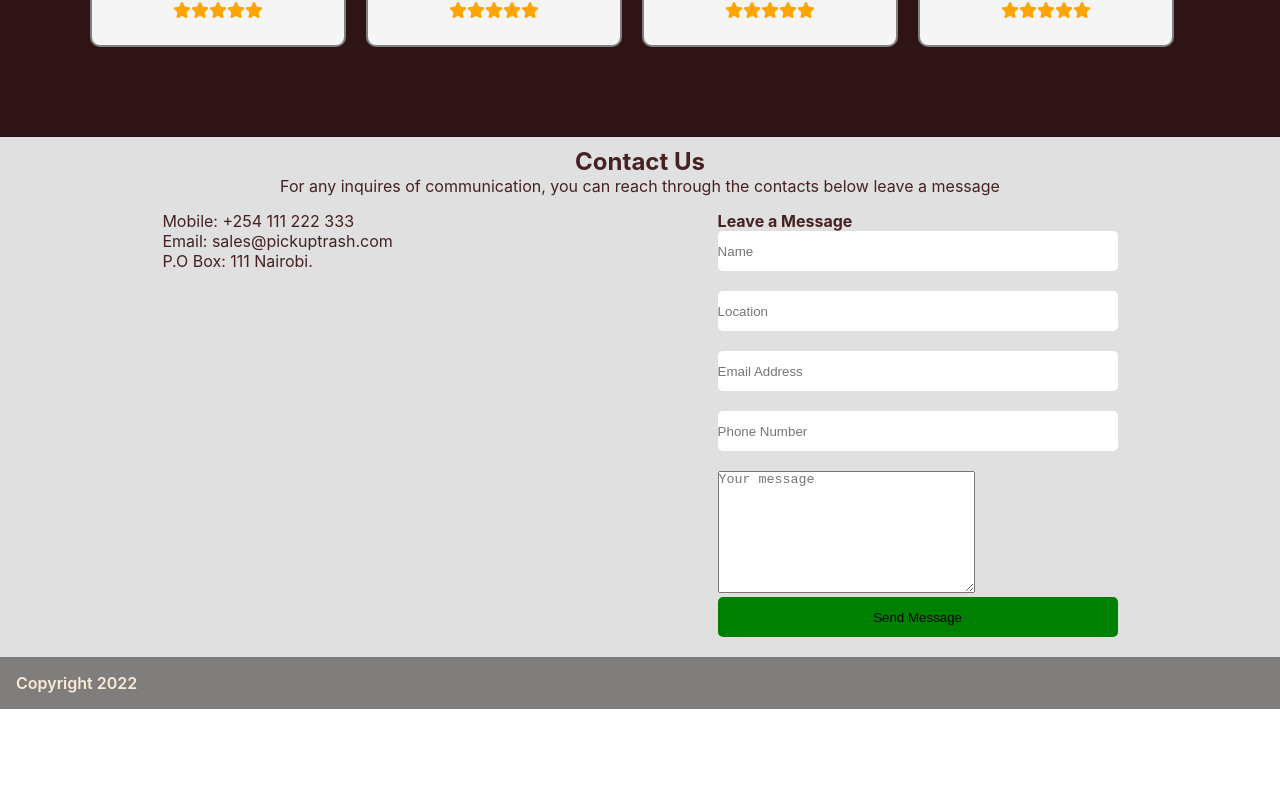
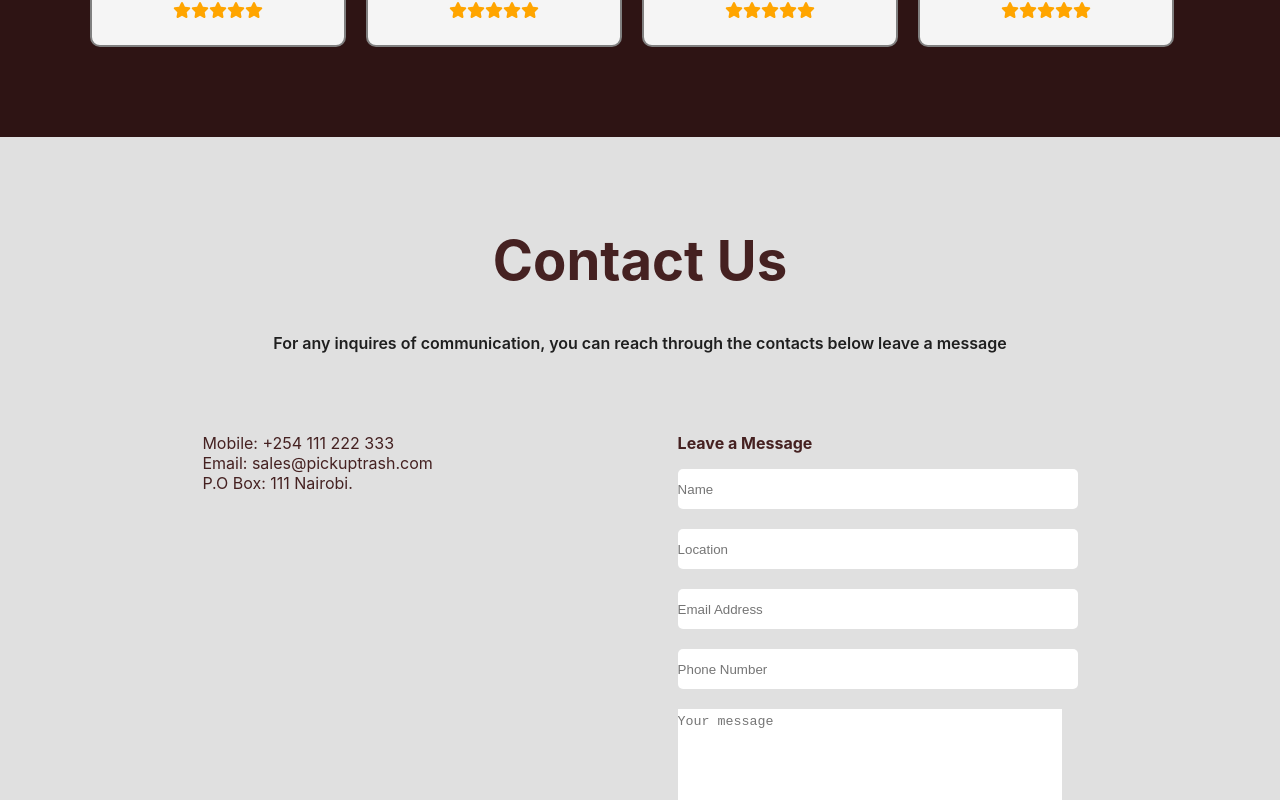
Before and after one commit to kiborgok/pick-up-trash, a React (Create React App) app: page / in a window 1280 px wide. Shown: the part 2220-3020 px from the top of the page. Before the commit the page ends 2929 px from the top, so only its background shows below. Built offline with nearby package versions, Linux system fonts and the light colour scheme.

Commit message:
style: increase padding & font size

```diff
--- a/src/components/contact/contact.css
+++ b/src/components/contact/contact.css
@@ -1,32 +1,60 @@
-*{
-    box-sizing: border-box;
-    padding: 0;
-    margin: 0;
-
-}
 .contactcontainer {
   color: #452121;
-    background-color: #E0E0E0;
+  background-color: #e0e0e0;
   background-size: cover;
-
-
+  padding: 10vh;
 }
-#messageheader{
+#messageheader {
   margin-top: 10px;
   text-align: center;
   flex-direction: column;
 }
-#contacts{
+
+#messageheader h2 {
+  font-size: 3.4em;
+  margin-bottom: 5vh;
+  color: #452121;
+  font-weight: 700;
+}
+
+#messageheader p {
+  padding: 0 10vw;
+  font-size: 1em;
+  font-weight: 600;
+  color: rgb(31, 31, 31);
+}
+
+#contacts {
   display: flex;
   flex-direction: row;
   justify-content: space-around;
-    margin-top: 15px;
+  margin-top: 10vh;
+}
 
+.message h4 {
+  margin-bottom: 2vh;
 }
-#iconic{
+
+.messageholder textarea {
+  border: none;
+  padding-top: 5px;
+  width: 30vw;
+}
+
+#iconic {
   flex-direction: column;
 }
 
-.button{
-    background-color: green;
+.button {
+  margin-top: 2vh;
+  background-color: #6e6bff;
+  padding: 10px 20px;
+  border-radius: 5px;
+  color: #e0e0e0;
+  font-size: 1em;
+  font-weight: 600;
 }
+
+.button:hover {
+  background-color: #8785ff;
+}
```
Lines whose indentation alone changed are shown as unchanged.
